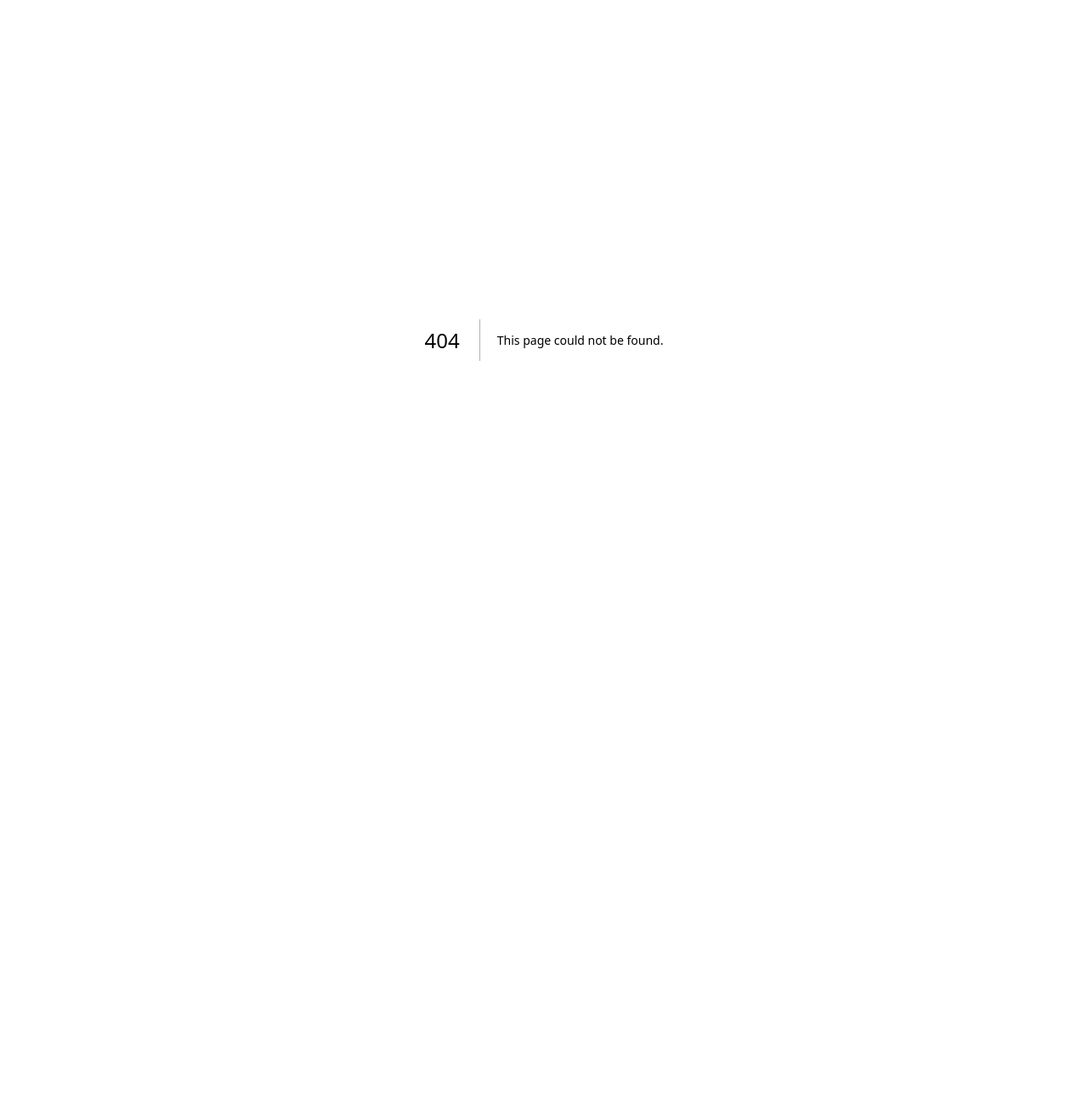
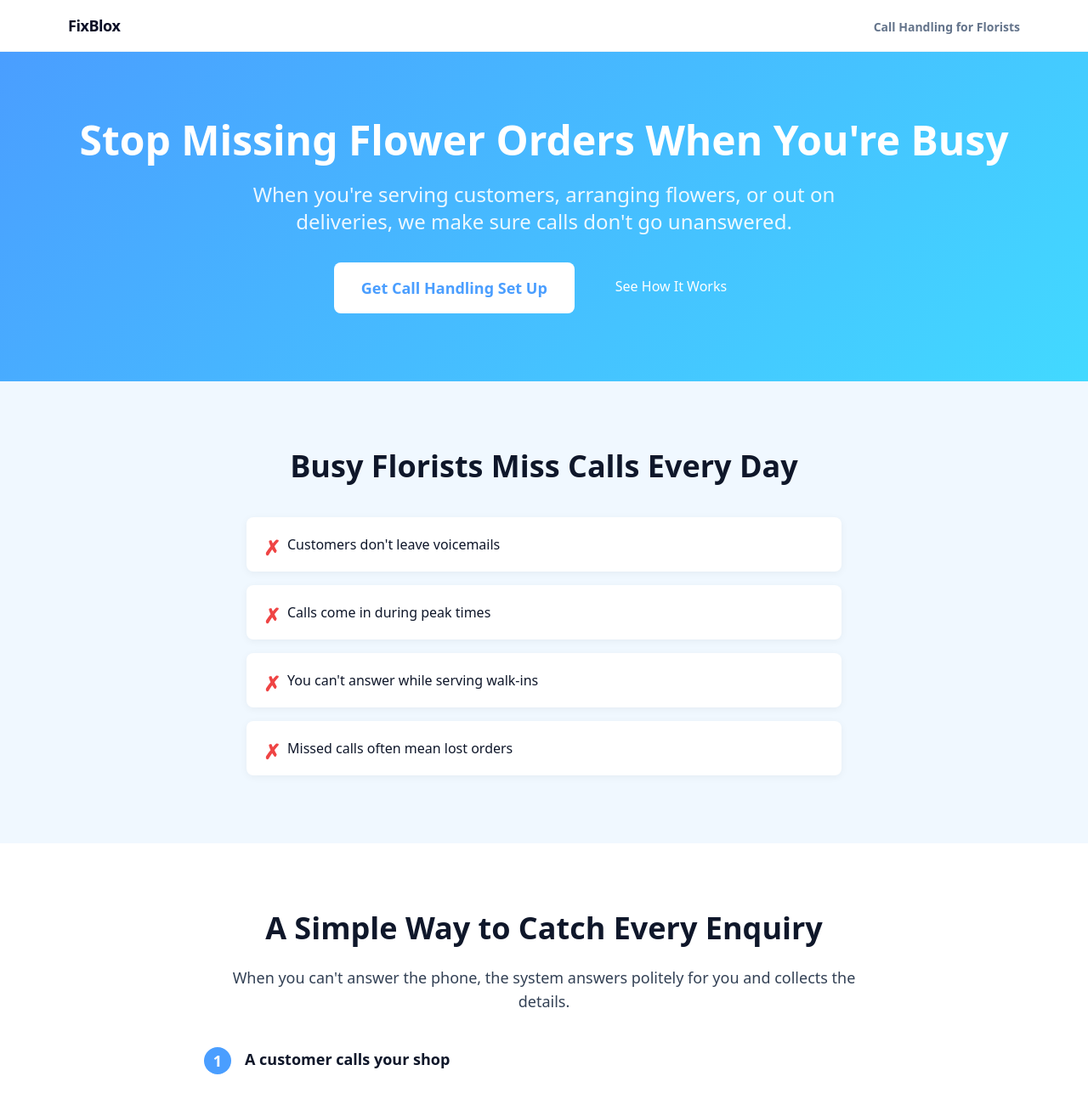
Before and after one commit to PatchLore/fixblox-websites, a Next.js app: page /websites/call-handler/florists in a window 1280 px wide. Before the commit this address had no page. Shown: the top 1287 px of the page at 85% size. Before the commit the page ends 800 px from the top, so only its background shows below. Built offline with nearby package versions, Linux system fonts and the light colour scheme.

Commit message:
feat: add florist call handler landing page

```diff
--- /dev/null
+++ b/src/app/call-handler/florists/page.tsx
@@ -0,0 +1,208 @@
+import type { Metadata } from 'next';
+
+export const metadata: Metadata = {
+  title: 'Missed Call Handling for Florists | FixBlox',
+  description: "Stop missing flower orders and enquiries when you're busy. Simple call handling for florists to capture every booking.",
+};
+
+export default function FloristCallHandlerPage() {
+  return (
+    <main className="bg-white text-slate-900">
+      {/* Header */}
+      <header className="border-b border-slate-100 bg-white">
+        <div className="mx-auto flex max-w-6xl items-baseline justify-between px-4 py-4">
+          <div className="text-lg font-extrabold tracking-tight text-[#0A0E27]">FixBlox</div>
+          <div className="text-sm font-semibold text-slate-500">Call Handling for Florists</div>
+        </div>
+      </header>
+
+      {/* Hero Section */}
+      <section
+        className="text-white text-center py-16 px-5 sm:py-20"
+        style={{
+          background: 'linear-gradient(135deg, #4A9EFF 0%, #42D9FF 100%)',
+        }}
+      >
+        <div className="max-w-[1200px] mx-auto px-5">
+          <h1 className="text-4xl font-bold mb-6 sm:text-5xl">
+            Stop Missing Flower Orders When You're Busy
+          </h1>
+          <p className="text-xl mb-8 opacity-90 sm:text-2xl max-w-3xl mx-auto">
+            When you're serving customers, arranging flowers, or out on deliveries, we make sure calls don't go unanswered.
+          </p>
+          <div className="flex gap-4 justify-center flex-wrap">
+            <a
+              href="#final-cta"
+              className="px-8 py-4 text-lg rounded-lg cursor-pointer font-semibold no-underline inline-block transition-all duration-200 bg-white text-[#4A9EFF] hover:-translate-y-0.5 hover:shadow-[0_10px_25px_rgba(0,0,0,0.2)]"
+            >
+              Get Call Handling Set Up
+            </a>
+            <a
+              href="#solution"
+              className="px-8 py-4 text-base rounded-lg cursor-pointer font-medium no-underline inline-block transition-all duration-200 text-white underline hover:opacity-80"
+            >
+              See How It Works
+            </a>
+          </div>
+        </div>
+      </section>
+
+      {/* Problem Section */}
+      <section className="bg-[#F0F8FF] py-16 px-5 sm:py-20">
+        <div className="max-w-[1200px] mx-auto px-5">
+          <h2 className="text-3xl font-bold mb-10 text-center text-slate-900 sm:text-4xl">
+            Busy Florists Miss Calls Every Day
+          </h2>
+          <ul className="list-none max-w-[700px] mx-auto space-y-4">
+            <li className="p-5 bg-white rounded-lg shadow-[0_2px_10px_rgba(0,0,0,0.05)] relative pl-12">
+              <span className="absolute left-5 text-red-500 text-2xl font-bold">✗</span>
+              Customers don't leave voicemails
+            </li>
+            <li className="p-5 bg-white rounded-lg shadow-[0_2px_10px_rgba(0,0,0,0.05)] relative pl-12">
+              <span className="absolute left-5 text-red-500 text-2xl font-bold">✗</span>
+              Calls come in during peak times
+            </li>
+            <li className="p-5 bg-white rounded-lg shadow-[0_2px_10px_rgba(0,0,0,0.05)] relative pl-12">
+              <span className="absolute left-5 text-red-500 text-2xl font-bold">✗</span>
+              You can't answer while serving walk-ins
+            </li>
+            <li className="p-5 bg-white rounded-lg shadow-[0_2px_10px_rgba(0,0,0,0.05)] relative pl-12">
+              <span className="absolute left-5 text-red-500 text-2xl font-bold">✗</span>
+              Missed calls often mean lost orders
+            </li>
+          </ul>
+        </div>
+      </section>
+
+      {/* Solution Section */}
+      <section id="solution" className="bg-white py-16 px-5 sm:py-20">
+        <div className="max-w-[1200px] mx-auto px-5">
+          <h2 className="text-3xl font-bold mb-6 text-center text-slate-900 sm:text-4xl">
+            A Simple Way to Catch Every Enquiry
+          </h2>
+          <p className="text-lg text-slate-700 mb-10 max-w-3xl mx-auto text-center">
+            When you can't answer the phone, the system answers politely for you and collects the details.
+          </p>
+
+          <div className="max-w-[800px] mx-auto mb-8">
+            <ol className="list-none space-y-6">
+              <li className="flex gap-4 items-start">
+                <div className="flex-shrink-0 w-8 h-8 rounded-full bg-[#4A9EFF] text-white font-bold flex items-center justify-center text-lg">
+                  1
+                </div>
+                <div>
+                  <div className="font-semibold text-slate-900 text-lg">A customer calls your shop</div>
+                </div>
+              </li>
+              <li className="flex gap-4 items-start">
+                <div className="flex-shrink-0 w-8 h-8 rounded-full bg-[#4A9EFF] text-white font-bold flex items-center justify-center text-lg">
+                  2
+                </div>
+                <div>
+                  <div className="font-semibold text-slate-900 text-lg">The call is answered and they're asked what they need</div>
+                </div>
+              </li>
+              <li className="flex gap-4 items-start">
+                <div className="flex-shrink-0 w-8 h-8 rounded-full bg-[#4A9EFF] text-white font-bold flex items-center justify-center text-lg">
+                  3
+                </div>
+                <div>
+                  <div className="font-semibold text-slate-900 text-lg">You receive a text with their details so you can follow up</div>
+                </div>
+              </li>
+            </ol>
+          </div>
+
+          <p className="text-center text-slate-600 text-lg max-w-2xl mx-auto">
+            It doesn't replace you — it just makes sure orders aren't missed.
+          </p>
+        </div>
+      </section>
+
+      {/* Who This Is For Section */}
+      <section className="bg-[#F0F8FF] py-16 px-5 sm:py-20">
+        <div className="max-w-[1200px] mx-auto px-5">
+          <h2 className="text-3xl font-bold mb-10 text-center text-slate-900 sm:text-4xl">
+            Who This Is For
+          </h2>
+          <ul className="list-none max-w-[700px] mx-auto space-y-4">
+            <li className="p-5 bg-white rounded-lg shadow-[0_2px_10px_rgba(0,0,0,0.05)] relative pl-12">
+              <span className="absolute left-5 text-green-500 text-2xl font-bold">✓</span>
+              Florists handling walk-ins and phone orders
+            </li>
+            <li className="p-5 bg-white rounded-lg shadow-[0_2px_10px_rgba(0,0,0,0.05)] relative pl-12">
+              <span className="absolute left-5 text-green-500 text-2xl font-bold">✓</span>
+              Shops busy during peak seasons
+            </li>
+            <li className="p-5 bg-white rounded-lg shadow-[0_2px_10px_rgba(0,0,0,0.05)] relative pl-12">
+              <span className="absolute left-5 text-green-500 text-2xl font-bold">✓</span>
+              Florists who miss calls while arranging or delivering
+            </li>
+          </ul>
+        </div>
+      </section>
+
+      {/* Pricing Section */}
+      <section className="bg-white py-16 px-5 sm:py-20">
+        <div className="max-w-[1200px] mx-auto px-5">
+          <h2 className="text-3xl font-bold mb-10 text-center text-slate-900 sm:text-4xl">
+            Simple Pricing
+          </h2>
+          <div className="max-w-[600px] mx-auto rounded-2xl border-2 border-slate-200 bg-white p-8 shadow-lg">
+            <div className="text-center space-y-4">
+              <div className="text-4xl font-bold text-slate-900">£100</div>
+              <div className="text-lg text-slate-600">one-off setup</div>
+              <div className="pt-4 border-t border-slate-200">
+                <div className="text-4xl font-bold text-slate-900">£70</div>
+                <div className="text-lg text-slate-600">per month</div>
+              </div>
+              <p className="pt-4 text-sm text-slate-500">
+                Usually pays for itself if it saves just one order a month.
+              </p>
+            </div>
+          </div>
+        </div>
+      </section>
+
+      {/* Risk Reversal Section */}
+      <section className="bg-[#F0F8FF] py-12 px-5">
+        <div className="max-w-[1200px] mx-auto px-5">
+          <p className="text-center text-slate-700 text-lg max-w-2xl mx-auto">
+            No long-term contracts. Cancel anytime if it's not useful.
+          </p>
+        </div>
+      </section>
+
+      {/* Final CTA Section */}
+      <section id="final-cta" className="bg-white py-16 px-5 sm:py-20">
+        <div className="max-w-[1200px] mx-auto px-5">
+          <h2 className="text-3xl font-bold mb-6 text-center text-slate-900 sm:text-4xl">
+            Ready to Stop Missing Orders?
+          </h2>
+          <div className="flex justify-center mt-10">
+            <a
+              href="https://wa.me/447375949211"
+              target="_blank"
+              rel="noopener noreferrer"
+              className="px-8 py-4 text-lg rounded-lg cursor-pointer font-semibold no-underline inline-block transition-all duration-200 bg-[#4A9EFF] text-white hover:-translate-y-0.5 hover:shadow-[0_10px_25px_rgba(0,0,0,0.2)]"
+            >
+              Message Us on WhatsApp
+            </a>
+          </div>
+          <p className="text-center text-slate-600 mt-4 text-sm">
+            We'll ask a few questions and get you set up quickly.
+          </p>
+        </div>
+      </section>
+
+      {/* Footer */}
+      <footer className="border-t border-slate-200 bg-white py-6">
+        <div className="max-w-[1200px] mx-auto px-5">
+          <p className="text-center text-xs text-slate-500">
+            FixBlox helps small local businesses avoid missed enquiries.
+          </p>
+        </div>
+      </footer>
+    </main>
+  );
+}
```
